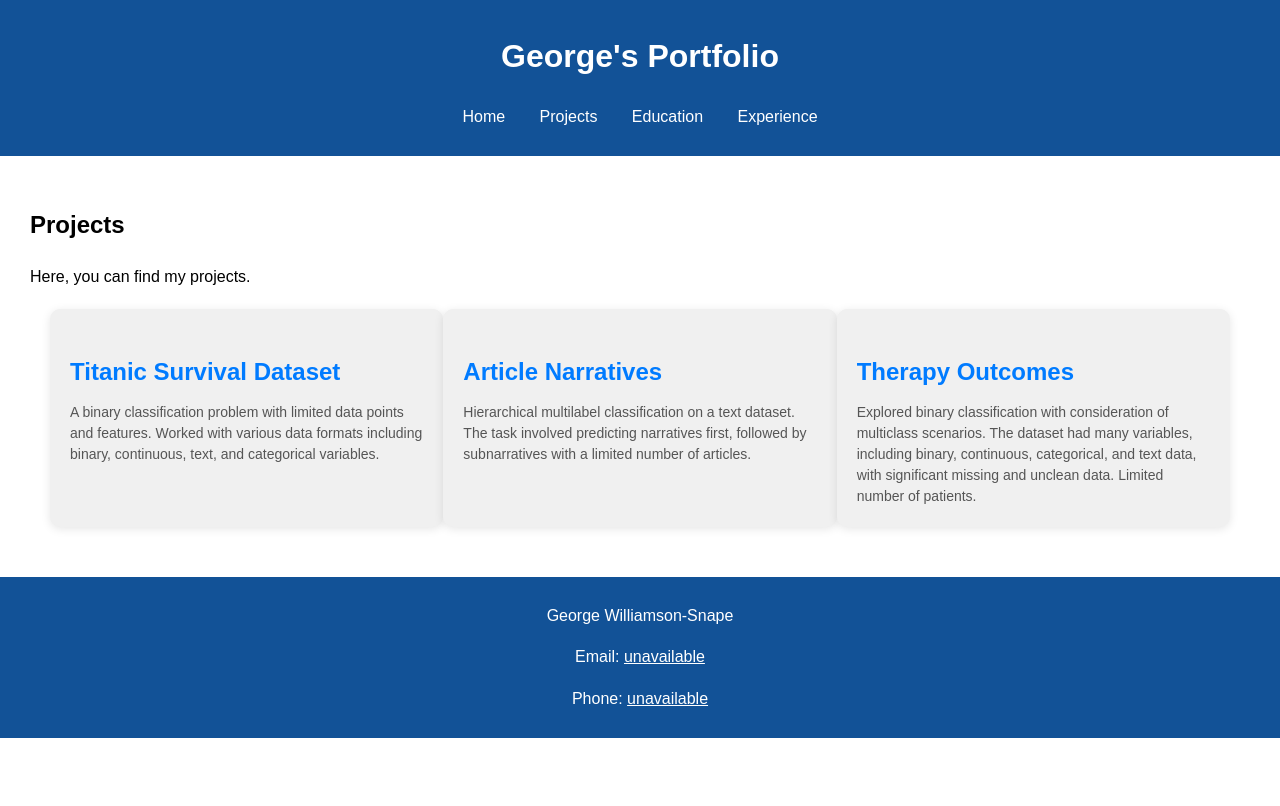
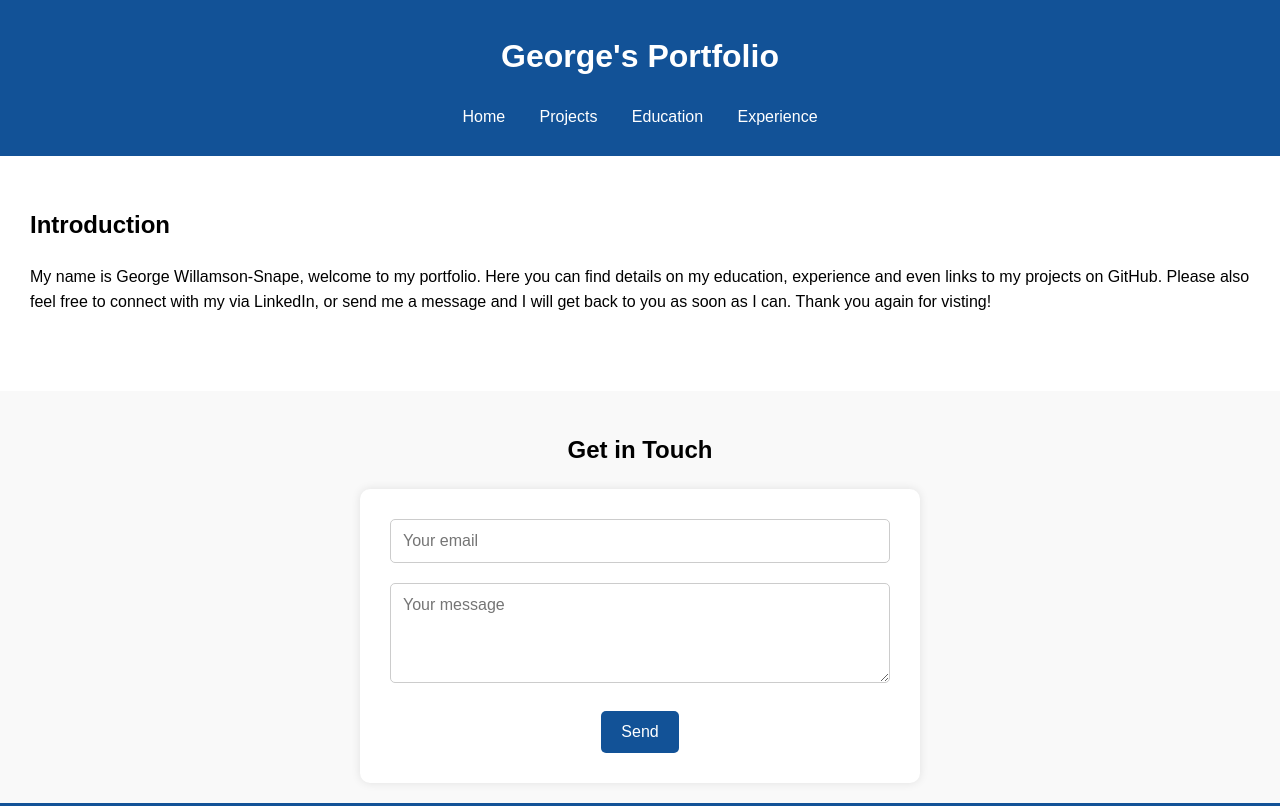
Before and after one commit to georgesnape01/georgesnape01.github.io, a plain HTML site: page portfolio-website/index.html in a window 1280 px wide. Shown: the top 806 px of the page. Drawn offline with Linux system fonts and the light colour scheme.

Commit message:
Update index.html

```diff
--- a/portfolio-website/index.html
+++ b/portfolio-website/index.html
@@ -3,9 +3,9 @@
 <head>
     <meta charset="UTF-8">
     <meta name="viewport" content="width=device-width, initial-scale=1.0">
-    <meta name="description" content="Projects">
+    <meta name="description" content="Tutoring services offered by George.">
     <link rel="stylesheet" href="styles.css">
-    <title>Projects - George Williamson-Snape</title>
+    <title>George's Portfolio</title>
 </head>
 <body>
     <header>
@@ -13,33 +13,31 @@
         <nav>
             <ul>
                 <li><a href="index.html">Home</a></li>
-                <li><a href="lesson_plan.html">Projects</a></li>
-                <li><a href="background.html">Education</a></li>
+                <li><a href="projects.html">Projects</a></li>
+                <li><a href="education.html">Education</a></li>
                 <li><a href="experience.html">Experience</a></li>
             </ul>
         </nav>
     </header>
 
     <section>
-        <h2>Projects</h2>
-        <p>Here, you can find my projects.</p>
+        <h2>Introduction</h2>
+        <p>My name is George Willamson-Snape, welcome to my portfolio. Here you can find details on my education, experience and even links to my projects on GitHub. Please also feel free to connect with my via LinkedIn, or send me a message and I will get back to you as soon as I can. Thank you again for visting!</p>
+    </section>
 
-        <!-- Project boxes -->
-        <div class="project-container">
-            <a href="https://github.com/georgesnape01/titanic-survival" class="project-box">
-                <h3>Titanic Survival Dataset</h3>
-                <div class="project-desc">A binary classification problem with limited data points and features. Worked with various data formats including binary, continuous, text, and categorical variables.</div>
-            </a>
-            <a href="https://github.com/georgesnape01/article-narratives" class="project-box">
-                <h3>Article Narratives</h3>
-                <div class="project-desc">Hierarchical multilabel classification on a text dataset. The task involved predicting narratives first, followed by subnarratives with a limited number of articles.</div>
-            </a>
-            <a href="https://github.com/georgesnape01/therapy-outcomes" class="project-box">
-                <h3>Therapy Outcomes</h3>
-                <div class="project-desc">Explored binary classification with consideration of multiclass scenarios. The dataset had many variables, including binary, continuous, categorical, and text data, with significant missing and unclean data. Limited number of patients.</div>
-            </a>
+    <div id="contact">
+        <h2>Get in Touch</h2>
+        <div id="contact-form">
+            <form method="POST" action="https://formspree.io/f/xnnjzbnz">
+                <input type="hidden" name="_subject" value="Contact request from personal website" />
+                <input type="email" name="_replyto" placeholder="Your email" required>
+                <textarea name="message" placeholder="Your message" required></textarea>
+                <button type="submit">Send</button>
+            </form>
         </div>
-    </section>
+        <!-- End #contact-form -->
+    </div>
+    <!-- End #contact -->
 
     <footer>
         <p>George Williamson-Snape</p>
```
